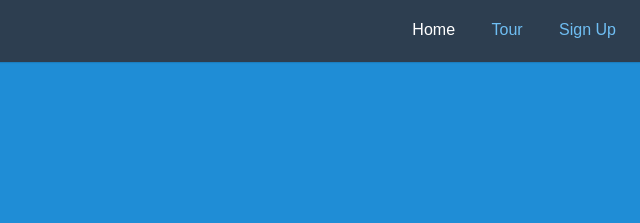
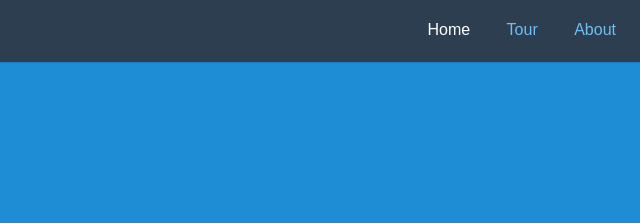
Before and after one commit to hari-yahoo/community-dev, a plain HTML site: page docs/index.html in a window 1280 px wide. Shown: the top 223 px of the page, 640-1280 px from the left. Drawn offline with nearby package versions, Linux system fonts and the light colour scheme.

Commit message:
Update index.html

```diff
--- a/docs/index.html
+++ b/docs/index.html
@@ -18,7 +18,7 @@
         <ul class="pure-menu-list">
             <li class="pure-menu-item pure-menu-selected"><a href="#" class="pure-menu-link">Home</a></li>
             <li class="pure-menu-item"><a href="#" class="pure-menu-link">Tour</a></li>
-            <li class="pure-menu-item"><a href="#" class="pure-menu-link">Sign Up</a></li>
+            <li class="pure-menu-item"><a href="./about.html" class="pure-menu-link">About</a></li>
         </ul>
     </div>
 </div>
```
